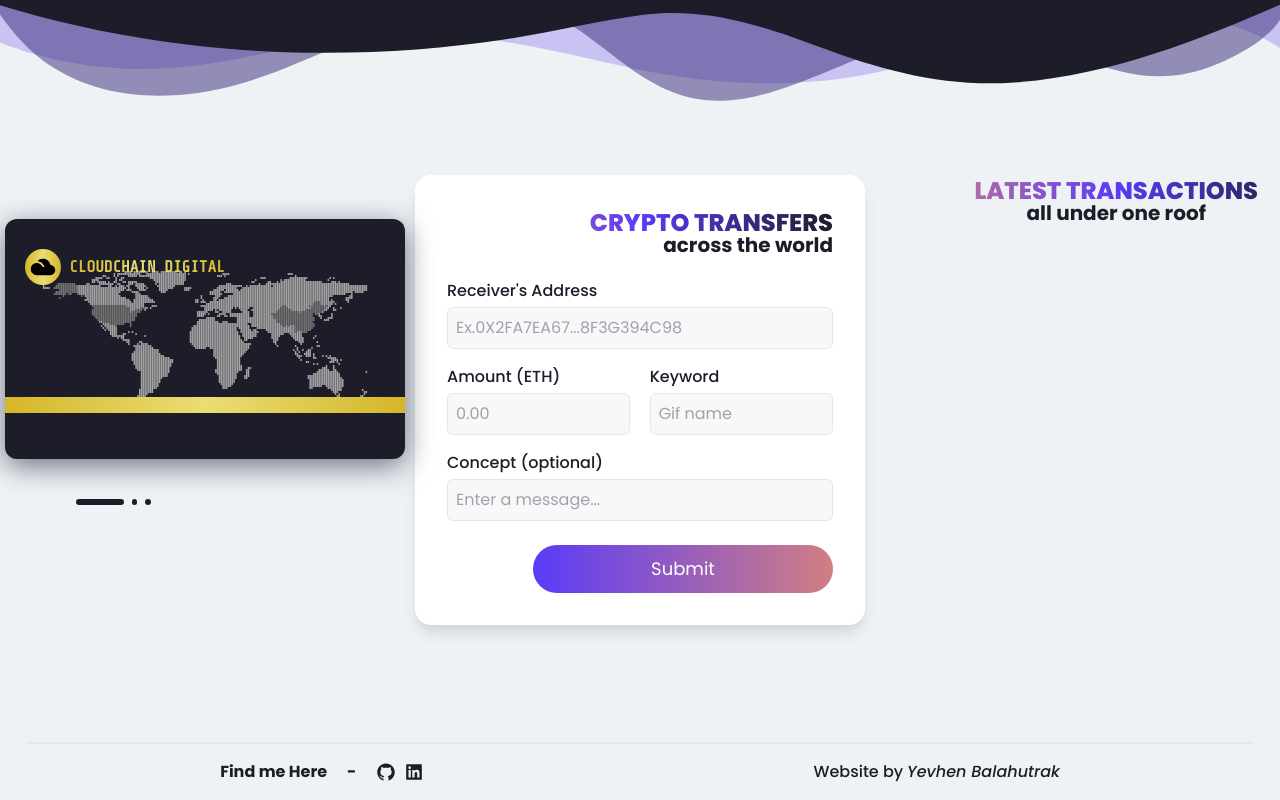
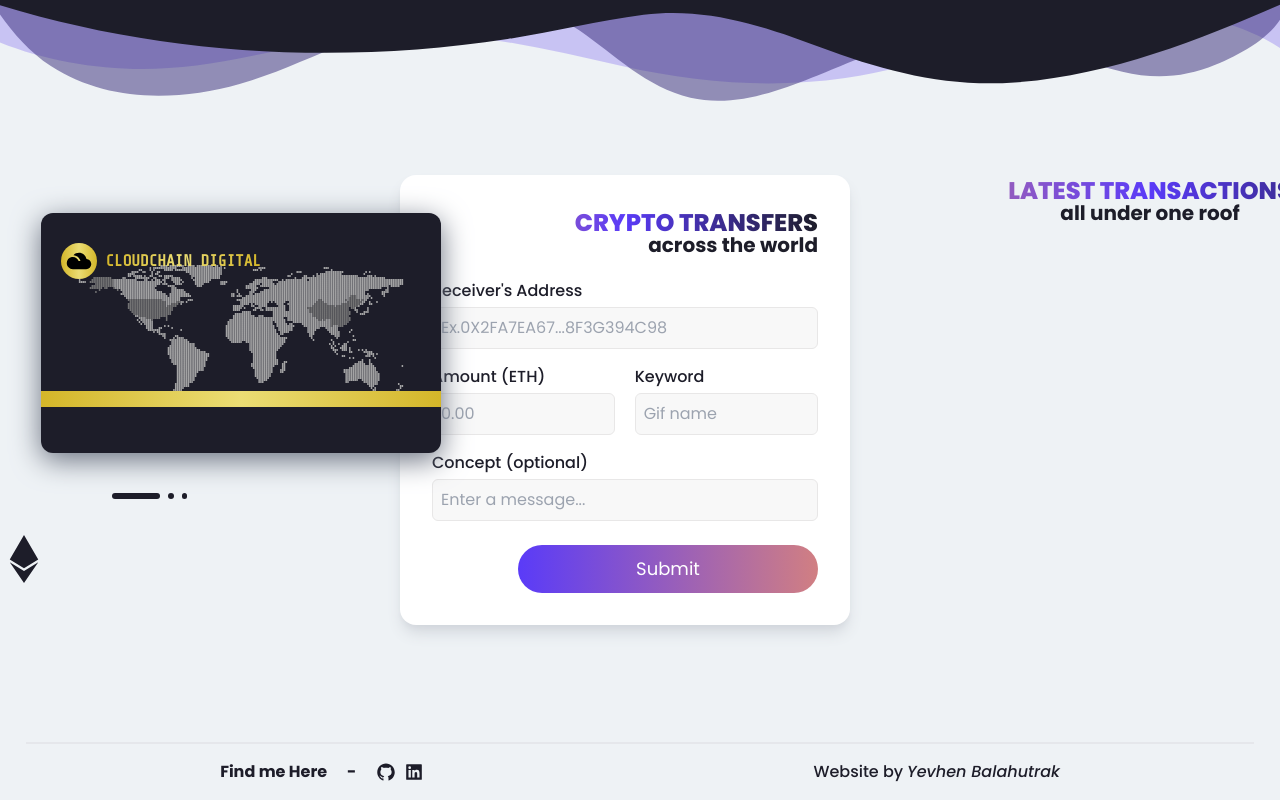
Before and after one commit to Yevhenbk/cloudchain-solidity, a Next.js app in the folder client/: page /wallet in a window 1280 px wide. Built offline with nearby package versions, Linux system fonts and the light colour scheme.

Commit message:
fixed numerous ui issues

```diff
--- a/client/components/molecules/Text.tsx
+++ b/client/components/molecules/Text.tsx
@@ -20,7 +20,7 @@ const textStyles = cva(
       watermark: 'text-md bg-gradient-to-r from-goldShadow via-gold to-goldShadow font-mono font-extrabold uppercase',
       address: 'text-xl text-white font-medium text-left',
       balance: 'font-semibold text-4xl text-dark',
-      transaction: 'text-dark font-semibold text-xs'
+      transaction: 'text-dark font-semibold text-sm'
       }
     },
     defaultVariants: {
--- a/client/components/molecules/Transaction.tsx
+++ b/client/components/molecules/Transaction.tsx
@@ -18,18 +18,28 @@ export function Transaction(props: Props) {
   const gifUrl = useFetch(props.keyword)
 
   return (
-    <div className='p-2 flex flex-row justify-between items-center rounded-lg bg-white
-    w-[385px] gap-2 shadow-lg shadow-gray-300'>
+    <div className='p-2 grid grid-cols-5 grid-rows-1 items-center rounded-lg bg-white
+    w-[575px] gap-2 shadow-lg shadow-gray-300'>
       <img
         src={gifUrl || props.url}
         alt='nature'
-        className='w-12 h-12 rounded-md shadow-lg object-cover'
+        className='w-16 h-16 rounded-md shadow-lg object-cover'
       />
-      <a href={`https://goerli.etherscan.io/address/${props.addressFrom}`} target='_blank' rel='noreferrer noopener'>
-        <Text isHeader={false} intent='transaction' >From : {shortenAddress(props.addressFrom)}</Text>
+      <a href={`https://goerli.etherscan.io/address/${props.addressFrom}`} target='_blank' rel='noreferrer noopener'
+      className='hover:underline'>
+        <Text isHeader={false} intent='transaction' >
+          From :
+          <br/>
+          {shortenAddress(props.addressFrom)}
+        </Text>
       </a>
-      <a href={`https://goerli.etherscan.io/address/${props.addressTo}`} target='_blank' rel='noreferrer noopener'>
-        <Text isHeader={false} intent='transaction' >To : {shortenAddress(props.addressTo)}</Text>
+      <a href={`https://goerli.etherscan.io/address/${props.addressTo}`} target='_blank' rel='noreferrer noopener'
+      className='hover:underline'>
+        <Text isHeader={false} intent='transaction' >
+          To :
+          <br/>
+          {shortenAddress(props.addressTo)}
+        </Text>
       </a>
       <Text isHeader={false} intent='transaction' >Amount : {props.amount}</Text>
       {props.message && (
--- a/client/components/molecules/Wrapper.tsx
+++ b/client/components/molecules/Wrapper.tsx
@@ -3,7 +3,7 @@ import { MainOrSection, Props as MainOrSectionProps } from '@atoms/MainOrSection
 
 export interface Props
   extends MainOrSectionProps {
-    intent?: 'main' | 'section'
+    intent?: 'main' | 'section' | 'transactions'
   }
 
 export function Wrapper({ intent='main', ...props }: Props) {
@@ -12,9 +12,11 @@ export function Wrapper({ intent='main', ...props }: Props) {
       className={clsx(
         'flex',
         {'w-[100vw] bg-secondary h-[100vh] overflow-hidden flex-row justify-center gap-[4vw] items-center':
-        intent==='main',
+        intent === 'main',
         'flex-col justify-start items-center max-w-[645px] 2xl:max-w-[800px]':
-        intent==='section'}
+        intent === 'section',
+        'w-[100vw] bg-secondary h-[100vh] overflow-hidden flex-row justify-around items-center':
+        intent === 'transactions'}
       )}
     {...props}/>
   )
--- a/client/components/organisms/Transactions.tsx
+++ b/client/components/organisms/Transactions.tsx
@@ -7,7 +7,9 @@ export function Transactions() {
   const { transactions, connectedAccount } = React.useContext(Context)
 
   return (
-    <div className='flex flex-col gap-4 h-[378px] overflow-hidden overflow-y-scroll w-[400px]'>
+    <div className='flex flex-col gap-4 h-[378px] px-2 pb-4 overflow-hidden
+    overflow-y-scroll w-[600px]'>
+      <div className='relative top-2'></div>
       {transactions.reverse().map((transaction: any, i: any) => (
         <Transaction key={i} {...transaction} />
       ))}
--- a/client/pages/index.tsx
+++ b/client/pages/index.tsx
@@ -29,7 +29,7 @@ const Home: NextPage = () =>  {
           </div>
         </Fade>
         <Fade duration={2000}>
-        <Text isHeader={false} intent='teritary'>Simply and securely transition crypto assets in two steps</Text>
+        <Text isHeader={false} intent='teritary'>Simply and securely transition crypto assets in two easy steps</Text>
           <div className='mt-6'>
             <Button isButton={true} onClick={connectedAccount !== '' ? connectWallet : () => location.replace('/wallet')}
              intent={!connectedAccount ? 'primary' : 'teritary'}>
--- a/client/pages/wallet.tsx
+++ b/client/pages/wallet.tsx
@@ -16,7 +16,7 @@ const Wallet: NextPage = () => {
   const {  connectedAccount, balance } = React.useContext(Context)
 
   return (
-    <Wrapper isMain={true}>
+    <Wrapper isMain={true} intent='transactions'>
       <Layout title='Digital Wallet | Cloudchain'/>
       <Wrapper isMain={false} intent='section'>
         <Fade top duration={1200}>
@@ -30,7 +30,7 @@ const Wallet: NextPage = () => {
             <span className='h-[.35rem] w-[.35rem] bg-dark rounded-full'/>
           </div>
           <div className='flex flex-row justify-start items-center gap-1'>
-            <FaEthereum className='2xl:text-5xl font-semibold text-4xl text-dark relative -top-1' />
+            <FaEthereum className='font-semibold text-5xl text-dark relative -top-1' />
             <Text isHeader={false} intent='balance'>{balance}</Text>
           </div>
         </div>
--- a/client/tailwind.config.js
+++ b/client/tailwind.config.js
@@ -26,7 +26,8 @@ module.exports = {
         goldShadow: '#D4B629'
       },
       boxShadow: {
-        xl: 'rgba(108, 108, 112, 0.05) 0px 7px 29px 0px'
+        xl: 'rgba(108, 108, 112, 0.05) 0px 7px 29px 0px' ,
+        inner: 'inset 0 -7px 9px -7px rgba(0,0,0,0.3)'
       }
     },
   },
```
